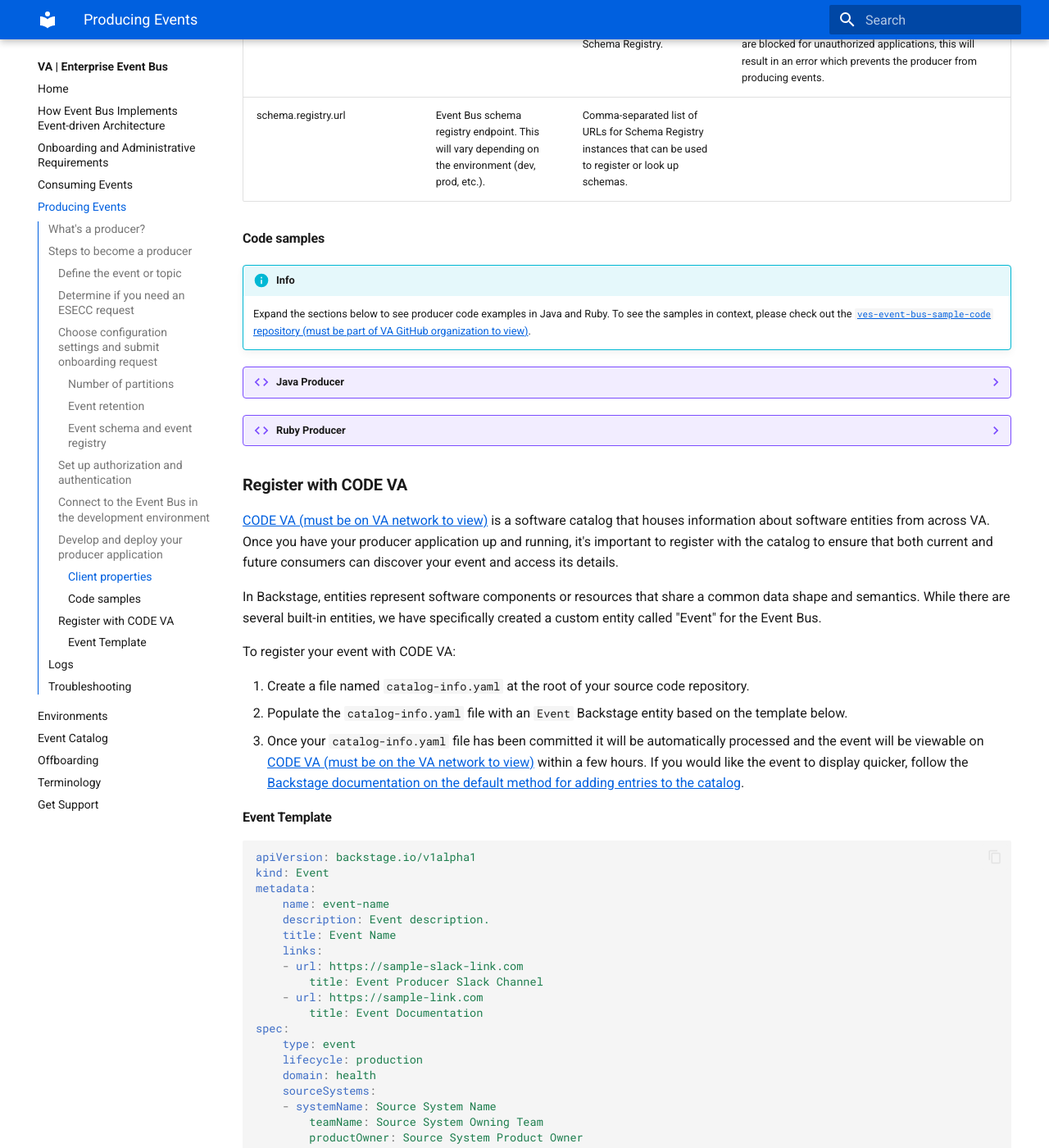
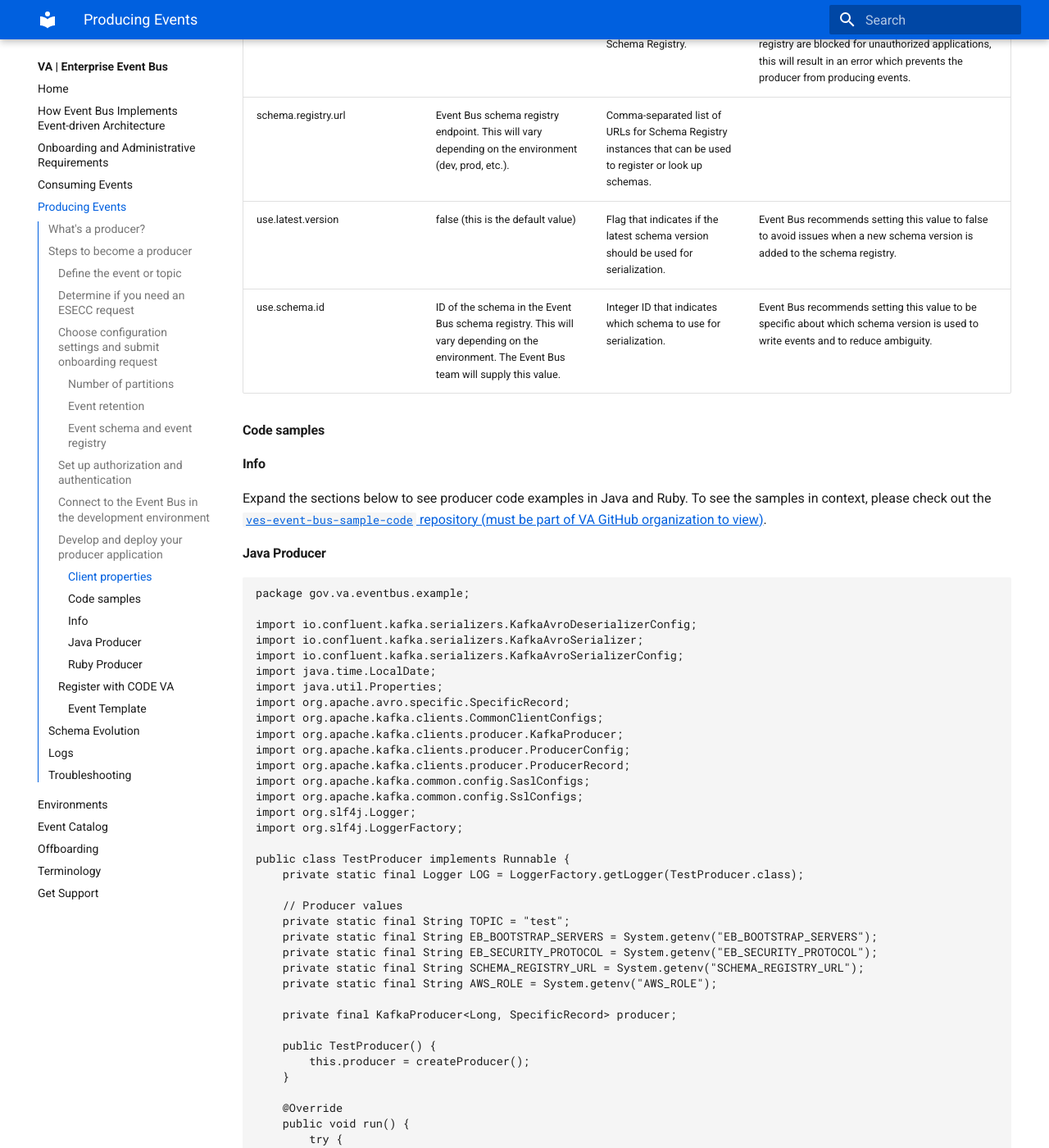
Before and after one commit to department-of-veterans-affairs/ves-event-bus-developer-portal, an MkDocs documentation site: the page built from docs/produce-events.md, in a window 1280 px wide and 1400 px high, scrolled down 3575 px. Shown: the whole window at 82% size. Built offline with MkDocs 1.6.1 and Material for MkDocs 9.7.7, drawn with Linux system fonts in a browser that asks for light colours; some of the changed text lies outside the part shown.

Commit message:
Updating Producing Events Page

````diff
--- a/docs/produce-events.md
+++ b/docs/produce-events.md
@@ -8,7 +8,7 @@
 
 A producer is an application designed to generate messages or events within an event-driven system. In the context of the Enterprise Event Bus, which aims to expose streams of events known as topics, producers play a crucial role. Producing teams have access to, or knowledge about, important data changes in the VA ecosystem and can send events to specific topics on the Event Bus. Find out how to view a list of currently available topics by visiting our [Event Catalog page](./use-events.md).
 
-As producers are responsible for defining topics and their contents, they will work with the Event Bus Team to determine configuration settings such as the number of topic partitions, event versioning, and event retention rules. The content below outlines the steps needed to start producing events. To learn more about the components and processes involved in event-based systems, please visit our [Introduction to Event-Driven Architecture page](./intro-to-eda.md).
+As producers are responsible for defining topics and their contents, they will work with the Event Bus Team to determine configuration settings such as the number of topic partitions, event versioning, and event retention rules. The content below outlines the steps needed to start producing events. To learn more about the components and processes involved in event-based systems, please visit our [How Event Bus Implements Event-Driven Architecture page](./intro-to-eda.md).
 
 ## **Steps to become a producer**
 
@@ -34,7 +34,7 @@
 
 #### **Event retention**
 
-Event retention refers to how long an event exists within Kafka and remains available for consumption. This setting would be especially important to consumers who need to be prepared to handle missed events before they expire. For additional information and discussion, see the section about Retention in our [Event Design Architectural Decision Record (must be part of VA GitHub organization to view)](https://github.com/department-of-veterans-affairs/VES/blob/master/research/Event%20Bus/Engineering/ADR/ADR%20event%20design.md).
+Event retention refers to how long an event exists within Kafka and remains available for consumption. This setting would be especially important to consumers who need to be prepared to handle missed events before they expire. For additional information and discussion, see the section about Retention in our [Event Design Architectural Decision Record (must be part of VA GitHub organization to view)](https://github.com/department-of-veterans-affairs/VES/blob/master/research/Event%20Bus/Engineering/ADR/ADR%20event%20design.md#event-retention).
 
 #### **Event schema and event registry**
 
@@ -78,15 +78,18 @@
 | [sasl.client.callback.handler.class](https://kafka.apache.org/documentation/#producerconfigs_sasl.client.callback.handler.class) | `IAMOAuthBearerLoginCallbackHandler` | The fully qualified name of a SASL client callback handler class. | See [aws-msk-iam-auth](https://github.com/aws/aws-msk-iam-auth?tab=readme-ov-file#configuring-a-kafka-client-to-use-aws-iam-with-sasl-oauthbearer-mechanism) for more information. |
 | [value.serializer](https://kafka.apache.org/documentation/#producerconfigs_value.serializer) | `KafkaAvroSerializer` | Serializer class for value. |  |
 | auto.register.schemas | false | Specify if the serializer should attempt to register the schema with the Schema Registry. | If set to true, the producer will attempt to register a new schema rather than using an existing one in the registry. Since writes to the Event Bus schema registry are blocked for unauthorized applications, this will result in an error which prevents the producer from producing events. |
-| schema.registry.url | Event Bus schema registry endpoint. This will vary depending on the environment (dev, prod, etc.). | Comma-separated list of URLs for Schema Registry instances that can be used to register or look up schemas. | |
+| schema.registry.url | Event Bus schema registry endpoint. This will vary depending on the environment (dev, prod, etc.). | Comma-separated list of URLs for Schema Registry instances that can be used to register or look up schemas. |
+| use.latest.version | false (this is the default value) | Flag that indicates if the latest schema version should be used for serialization.| Event Bus recommends setting this value to false to avoid issues when a new schema version is added to the schema registry. |
+| use.schema.id | ID of the schema in the Event Bus schema registry. This will vary depending on the environment. The Event Bus team will supply this value. | Integer ID that indicates which schema to use for serialization. | Event Bus recommends setting this value to be specific about which schema version is used to write events and to reduce ambiguity. | |
 
 #### **Code samples**
 
-!!! info
-    Expand the sections below to see producer code examples in Java and Ruby. To see the samples in context, please check out the [`ves-event-bus-sample-code` repository (must be part of VA GitHub organization to view)](https://github.com/department-of-veterans-affairs/ves-event-bus-sample-code).
+#### **Info**
 
-??? example "Java Producer"
-    ```java
+Expand the sections below to see producer code examples in Java and Ruby. To see the samples in context, please check out the [`ves-event-bus-sample-code` repository (must be part of VA GitHub organization to view)](https://github.com/department-of-veterans-affairs/ves-event-bus-sample-code).
+
+#### **Java Producer**
+
     package gov.va.eventbus.example;
 
     import io.confluent.kafka.serializers.KafkaAvroDeserializerConfig;
@@ -156,6 +159,7 @@
             props.put(ProducerConfig.VALUE_SERIALIZER_CLASS_CONFIG, KafkaAvroSerializer.class.getName());
             props.put(KafkaAvroSerializerConfig.SCHEMA_REGISTRY_URL_CONFIG, SCHEMA_REGISTRY_URL);
             props.put(KafkaAvroSerializerConfig.AUTO_REGISTER_SCHEMAS, false);
+            props.put(KafkaAvroSerializerConfig.USE_SCHEMA_ID, 1);
             props.put(ProducerConfig.ENABLE_IDEMPOTENCE_CONFIG, false);
 
             // Use SASL_SSL in production but PLAINTEXT in local environment
@@ -181,8 +185,8 @@
     }
     ```
 
-??? example "Ruby Producer"
-    ```ruby
+#### **Ruby Producer**
+
     require 'logger'
     require 'rdkafka'
     require 'avro_turf/messaging'
@@ -301,6 +305,10 @@
 
 The `catalog.yaml` file will be validated against [this JSON schema (must be part of VA GitHub organization to view)](https://github.com/department-of-veterans-affairs/ves-event-bus-backstage-plugins/blob/main/plugins/event-kind-backend/src/schema/Event.schema.json). The required `spec.schema`, `spec.schemaCompatibilityMode`, and `spec.topics.brokerAddresses` fields included in this JSON schema will be auto-populated and should not be included in the `catalog-info.yaml` file. The optional `spec.averageDailyEvents` field will also be auto-populated and should not be included in the `catalog-info.yaml` file.
 
+## **Schema Evolution**
+
+Eventually the schema of an event may evolve. After a new version of the schema is added to the schema registry, consumers will need to update their applications to handle the new schema version before producers update to produce events using the new schema. The Event Bus team will coordinate these updates with producers and consumers.
+
 ## **Logs**
 
 Logs are stored within a LightHouse Delivery Infrastructure (LHDI) AWS S3 bucket. Only LHDI admins with AWS access can access this bucket and its content. Although producers and consumers will not have access to the S3 bucket directly, logs are available via [LHDI's Datadog instance (must have VA LightHouseDI DataDog access to view)](https://lighthousedi.ddog-gov.com/).
````
Also changed, not shown: other parts of docs/produce-events.md (+1 -1 lines).
